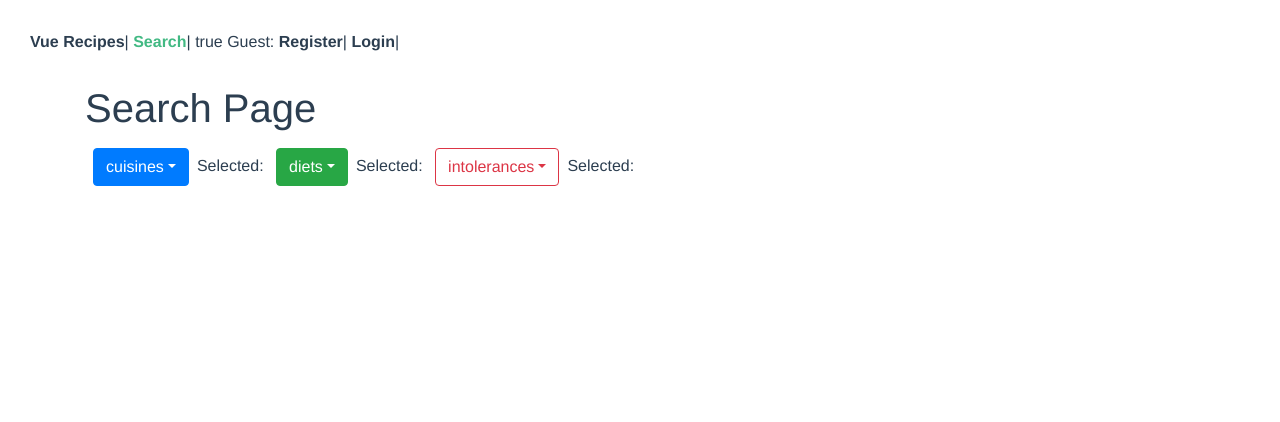
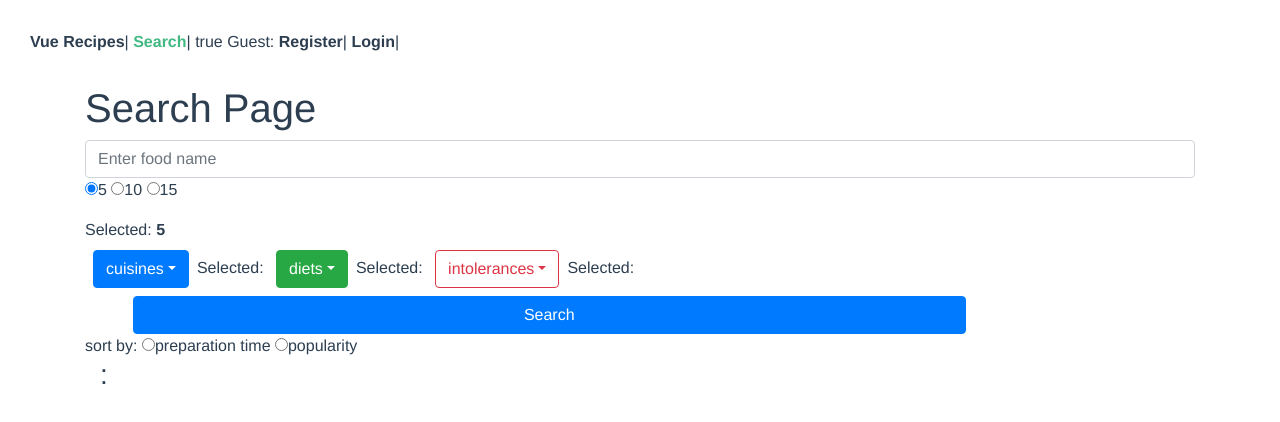
Before and after one commit to shirinda6/assignment3-3-316551142_206260218_321892408, a Vue app: page /#/search in a window 1280 px wide. Shown: the top 422 px of the page. Built offline with nearby package versions, Linux system fonts and the light colour scheme.

Commit message:
continue with the search, it show results. start to save the last seach of the user. bug in the recipe's image

```diff
--- a/src/components/RecipePreviewList.vue
+++ b/src/components/RecipePreviewList.vue
@@ -37,7 +37,7 @@ export default {
     async updateRecipes() {
       try {
         const response = await this.axios.get(
-          "http://127.0.0.1:3000/recipes/randomRecipes"
+          this.$root.store.serverDomain+"/recipes/randomRecipes"
           // "https://test-for-3-2.herokuapp.com/recipes/random"
         );
 
--- a/src/components/RecipeViewList.vue
+++ b/src/components/RecipeViewList.vue
@@ -36,12 +36,13 @@ export default {
   methods: {
     async updateRecipes() {
       try {
+        this.axios.defaults.withCredentials = true;
         const response = await this.axios.get(
-           "http://127.0.0.1:3000/users/userOn",
+           this.$root.store.serverDomain+"/users/userOn",{withCredentials: true}
         );
 
-        // console.log(response);
-        const recipes = response.data.recipes;
+        console.log(response);
+        const recipes = response.data.result;
         this.recipes = [];
         this.recipes.push(...recipes);
         // console.log(this.recipes);
--- a/src/main.js
+++ b/src/main.js
@@ -2,6 +2,7 @@ import Vue from "vue";
 import App from "./App.vue";
 import VueAxios from "vue-axios";
 import axios from "axios";
+// axios.defaults.withCredentials=true;
 
 import routes from "./routes";
 import VueRouter from "vue-router";
@@ -67,7 +68,9 @@ Vue.use(VueAxios, axios);
 Vue.config.productionTip = false;
 
 const shared_data = {
+  serverDomain:"http://localhost:3000",
   username: localStorage.username,
+  lastSearch: localStorage.lastSearch,
   login(username) {
     localStorage.setItem("username", username);
     this.username = username;
@@ -78,6 +81,11 @@ const shared_data = {
     localStorage.removeItem("username");
     this.username = undefined;
   },
+  Search(lastSearch){
+    this.lastSearch=lastSearch;
+    localStorage.setItem("searchQuery",lastSearch.paramsQuery);
+    localStorage.setItem("searchResuilts",lastSearch.resuilts);
+  }
 };
 console.log(shared_data);
 // Vue.prototype.$root.store = shared_data;
--- a/src/pages/LoginPage.vue
+++ b/src/pages/LoginPage.vue
@@ -64,6 +64,7 @@
 </template>
 
 <script>
+import { request } from "http";
 import { required } from "vuelidate/lib/validators";
 export default {
   name: "Login",
@@ -93,23 +94,24 @@ export default {
     },
     async Login() {
       try {
-
+        this.axios.defaults.withCredentials = true;
         const response = await this.axios.post(
           // "https://test-for-3-2.herokuapp.com/user/Login",
-          "http://127.0.0.1:3000/Login",
+          this.$root.store.serverDomain+"/Login",
           // "http://132.72.65.211:80/Login",
           // "http://132.73.84.100:80/Login",
 
           {
             username: this.form.username,
             password: this.form.password
-          }
+          },{withCredentials: true}
         );
-        // console.log(response);
+        console.log(response);
         // this.$root.loggedIn = true;
         console.log(this.$root.store.login);
         this.$root.store.login(this.form.username);
         this.$router.push("/");
+
       } catch (err) {
         console.log(err.response);
         this.form.submitError = err.response.data.message;
--- a/src/pages/RegisterPage.vue
+++ b/src/pages/RegisterPage.vue
@@ -245,7 +245,7 @@ export default {
       try {
         const response = await this.axios.post(
           // "https://test-for-3-2.herokuapp.com/user/Register",
-           "http://127.0.0.1:3000/Register",
+           this.$root.store.serverDomain+"/Register",
 
           {
             userName: this.form.username,
--- a/src/pages/SearchPage.vue
+++ b/src/pages/SearchPage.vue
@@ -2,7 +2,26 @@
   <div class="container">
     <h1 class="title">Search Page</h1>
     <div>
-      <div>
+    <b-form-input
+    id="foodName"
+    placeholder="Enter food name"
+    v-model="foodName"></b-form-input>
+    </div>
+<div>
+  <input type="radio" v-model="selected" value="5" checked>5
+  <input type="radio" v-model="selected" value="10">10
+  <input type="radio" v-model="selected" value="15">15
+    <!-- <b-radio
+      v-model="selected"
+      :options="options"
+      class="mb-3"
+      value-field="item"
+      text-field="name"
+      disabled-field="notEnabled"
+    ></b-radio> -->
+    <div class="mt-3">Selected: <strong>{{ selected }}</strong></div>
+  </div>
+    <div>
   <b-dropdown text="cuisines" variant="primary" class="m-2">
     <b-dropdown-item disabled value="0">Select an Item</b-dropdown-item>
     <b-dropdown-item v-for="cuisine in cuisines"
@@ -25,7 +44,30 @@
                     @click="insertIntolerances(intolerance)">{{intolerance}}</b-dropdown-item>
   </b-dropdown><span>Selected: {{ filterintolerances }}</span>
 </div>
-    </div>
+<div>
+  <b-button
+        type="submit"
+        variant="primary"
+        class="ml-5 w-75" @click="SearchRecipe"
+        >Search</b-button
+      >
+</div>
+<div>
+  sort by:
+  <input type="radio" v-model="sorted" value="readyInMinutes" @click="sortby(readyInMinutes)">preparation time
+  <input type="radio" v-model="sorted" value="popularity" @click="sortby(popularity)">popularity
+</div>
+<b-container>
+    <h3>
+      {{ title }}:
+      <slot></slot>
+    </h3>
+    <!-- <b-row> -->
+      <b-col v-for="r in recipes" :key="r.id">
+        <RecipePreview class="recipePreview" :recipe="r" />
+      </b-col>
+    <!-- </b-row> -->
+  </b-container>
     </div>
 </template>
 
@@ -33,24 +75,36 @@
 import cuisines from "../assets/cuisines";
   import diets from "../assets/diets";
   import intolerances from "../assets/intolerances";
+  import RecipePreview from "../components/RecipePreview.vue";
 
   export default{
     name: "Search",
+    components: {
+    RecipePreview
+  },
     data(){
       return{
+        foodName:"",
         cuisines: [],
         diets: [],
         intolerances: [],
         allowFiltering : true,
         filtercuisines:"",
         filterdiets:"",
-        filterintolerances:""
+        filterintolerances:"",
+        selected: '5',
+        recipes: [],
+        sorted:"",
+        lastSearch:{}
         }
   },
     mounted() {
     this.cuisines.push(...cuisines);
     this.diets.push(...diets);
     this.intolerances.push(...intolerances);
+    if(this.$root.store.username && this.$root.store.lastSearch){
+      this.recipes=this.$root.store.lastSearch.resuilts;
+    }
   },
   methods:{
     insertCuisines(item){
@@ -70,10 +124,48 @@ import cuisines from "../assets/cuisines";
         this.filterintolerances=item;
       }
       else this.filterintolerances+=","+item;
+    },
+    async SearchRecipe(){
+      try {
+        let params={
+          numberOfRecipe: this.selected,
+          RecipeName:this.foodName,
+          cuisine:this.filtercuisines,
+          diet:this.filterdiets,
+          intolerance:this.filterintolerances
+        }
+        this.axios.defaults.withCredentials = true;
+        const response = await this.axios.get(
+           this.$root.store.serverDomain+"/recipes/search",{params},{withCredentials: true}
+        );
+
+        console.log(response);
+        const recipes = response.data.search;
+        this.recipes = [];
+        this.recipes.push(...recipes);
+        // console.log(this.recipes);
+
+        if(this.$root.store.username){
+          this.lastSearch[paramsQuery]=params,
+          this.lastSearch[resuilts]=this.recipes
+        }
+      } catch (error) {
+        console.log(error);
+      }
+    },
+    sortby(field){
+      if(field=="popularity")
+        this.recipes.sort((a, b) => (a.popularity < b.popularity ? -1 : 1));
+      else
+        this.recipes=this.recipes.sort((a, b) => (a.readyInMinutes < b.readyInMinutes ? -1 : 1));
     }
   }
   }
 
 </script>
 <style>
+  .m-2 .dropdown-menu {
+    max-height: 200px;
+    overflow-y: auto;
+  }
 </style>
```
